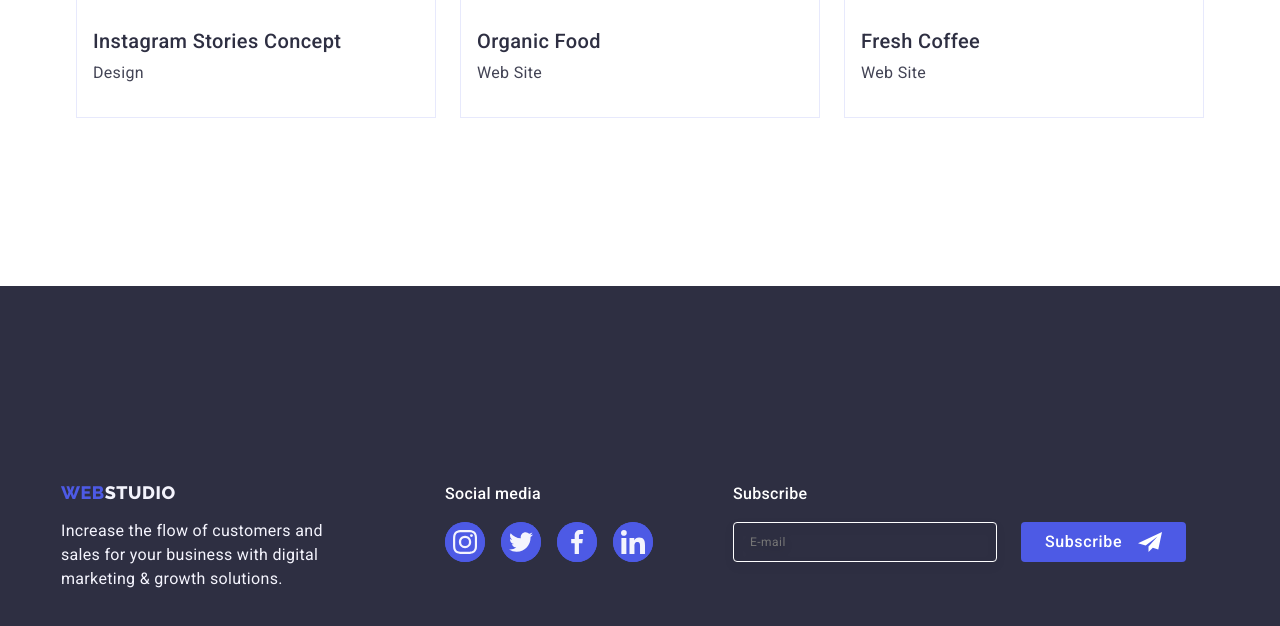
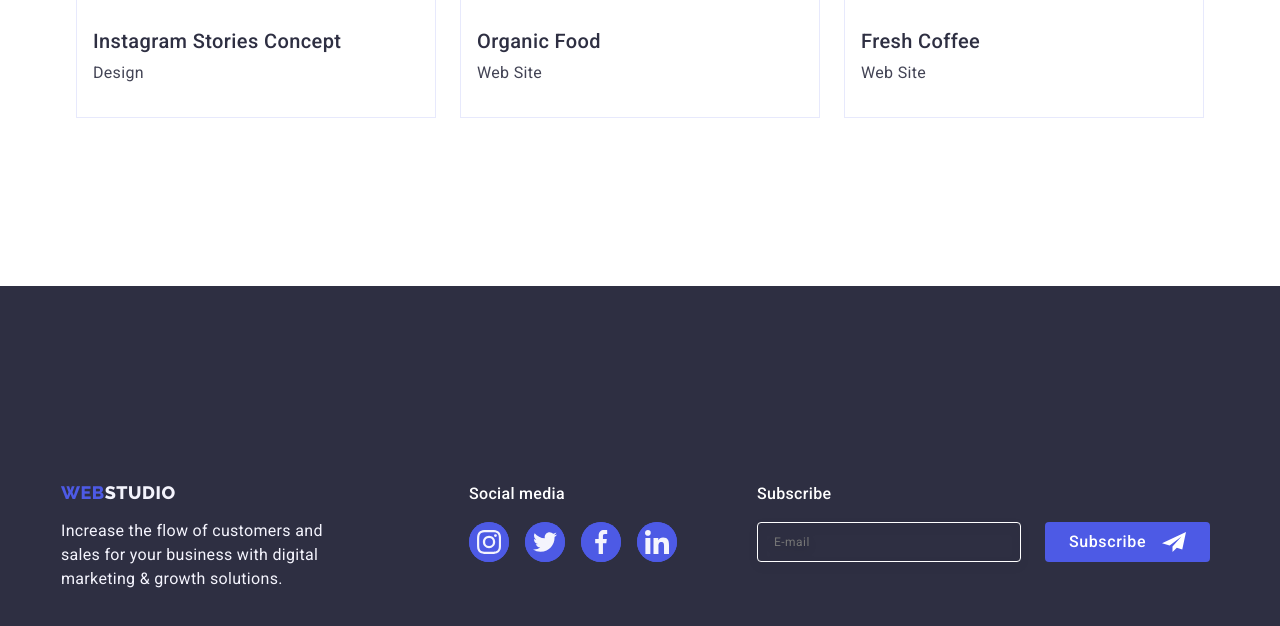
Before and after one commit to NadiiaUa23/goit-markup-hw-06, a plain HTML site: page portfolio.html in a window 1280 px wide. Shown: the part 1662-2288 px from the top of the page. Drawn offline with Linux system fonts and the light colour scheme.

Commit message:
футери одинаковие

```diff
--- a/portfolio.html
+++ b/portfolio.html
@@ -357,21 +357,21 @@
         </main>
 
         <footer class="ftr">
-            <div class="ftr-container container">
+            <div class="ftr-container container ">
+                <div class="inf-media">
                     <div class="logopftr">
                         <a href="./index.html" class="logo-down link">Web<span class="logo-down-accent">Studio</span></a>
 
-                    <p class="ftr-text">Increase the flow of customers and
-                        sales for your business with digital
-                        marketing & growth solutions.
+                        <p class="ftr-text">
+                            Increase the flow of customers and sales for your business with
+                            digital marketing & growth solutions.
                         </p>
+
                     </div>
-
 
                     <div class="ftr-icon">
                         <p class="ftr-text-social">Social media</p>
                         <ul class="ftr-icon-list link">
-
                             <li class="ftr-icon-item">
                                 <a class="ftr-icon-link link" href="" aria-label="instagram" target="_blank"
                                     rel="noopener horeferrer">
@@ -380,7 +380,6 @@
                                     </svg>
                                 </a>
                             </li>
-
 
                             <li class="ftr-icon-item">
                                 <a class="ftr-icon-link link" href="" aria-label="twitter" target="_blank"
@@ -399,7 +398,6 @@
                                     </svg>
                                 </a>
                             </li>
-
                             <li class="ftr-icon-item">
                                 <a class="ftr-icon-link link" href="" aria-label="linkedin" target="_blank"
                                     rel="noopener horeferrer">
@@ -410,10 +408,9 @@
                             </li>
                         </ul>
                     </div>
+                </div>
                 <div class="footer-bottom">
-                    <p class="footer-name">
-                        Subscribe
-                    </p>
+                    <p class="footer-name">Subscribe</p>
                     <form class="footer-form">
                         <label class="footer-form-email">
                             <input type="email" name="user-email" class="footer-input" placeholder="E-mail" />
@@ -427,8 +424,6 @@
                     </form>
                 </div>
             </div>
-
-
         </footer>
 
     </div>
```
Lines whose indentation alone changed are shown as unchanged.
